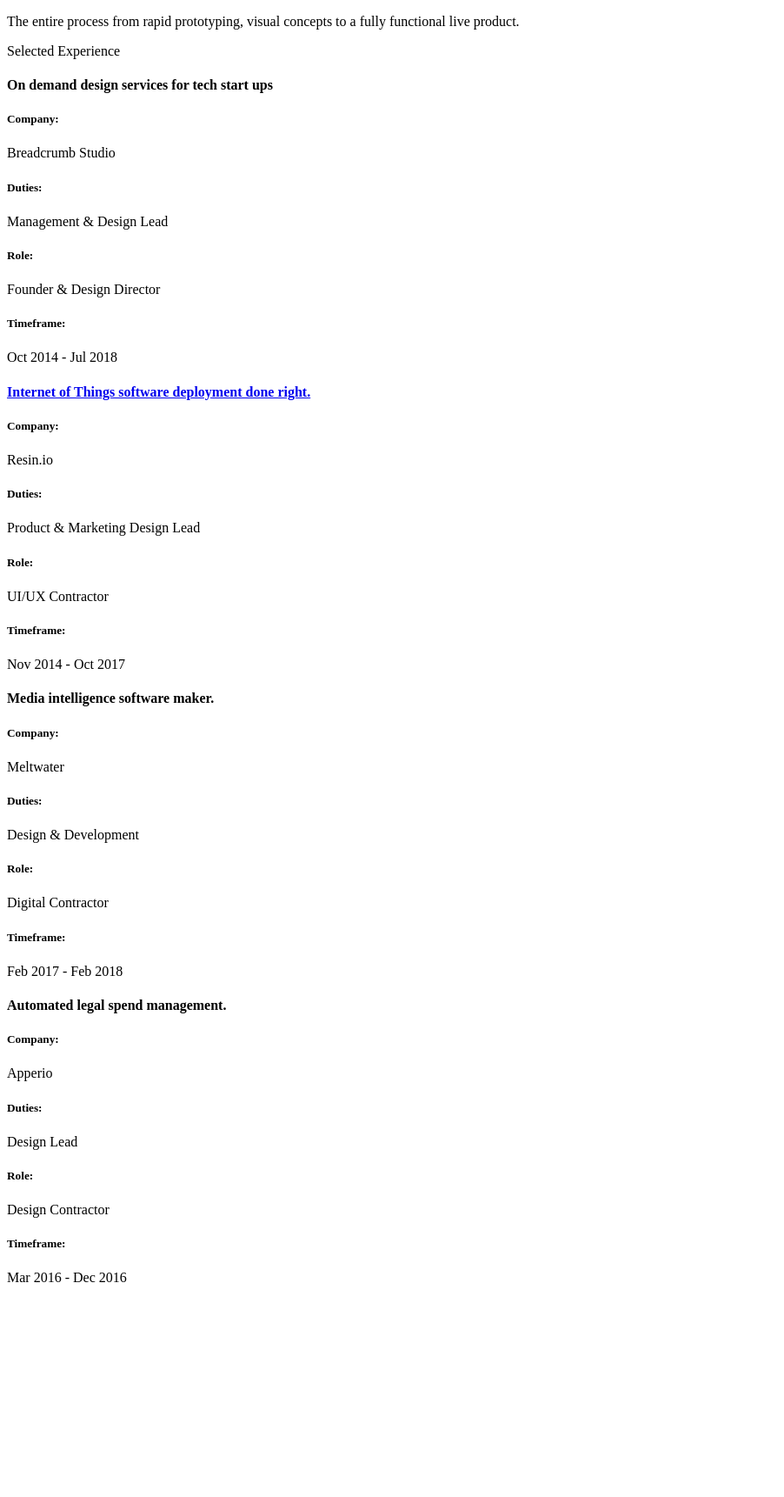
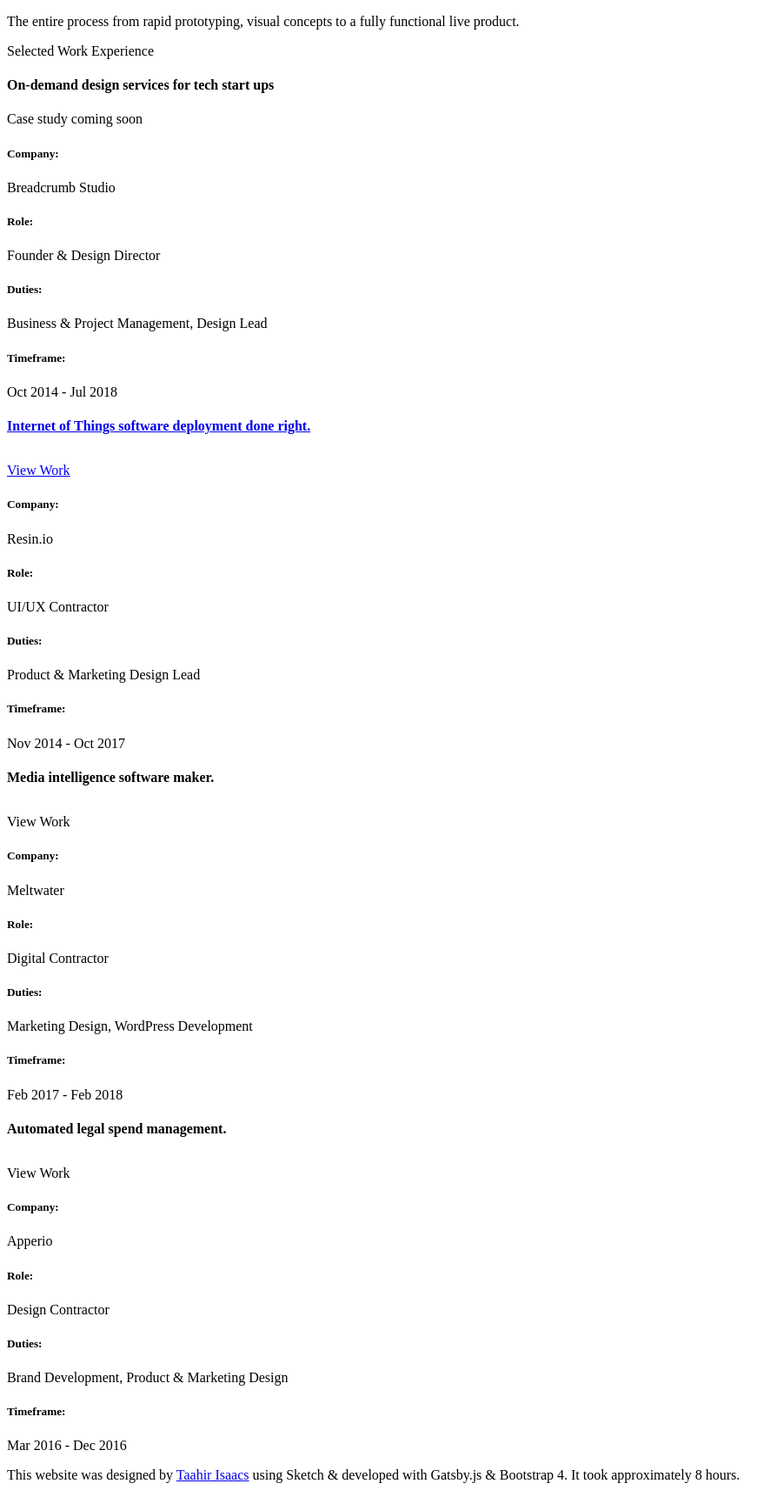
Before and after one commit to taahirisaacs/ti-portfolio, a Gatsby site: page / in a window 1280 px wide. Shown: the part 2040-3761 px from the top of the page at 87% size, without its empty margins (0-902 px from the left). Before the commit the page ends 3534 px from the top, so only its background shows below. Built offline with nearby package versions, Linux system fonts and the light colour scheme; Gatsby itself is replaced by a stand-in of ours.

Commit message:
updated font styling

```diff
--- a/src/layouts/_playground.scss
+++ b/src/layouts/_playground.scss
@@ -13,10 +13,22 @@
   color:#fff;
   text-decoration:none;
 }
+span.arrow-icn {
+    display: inline-block;
+    width: 20px;
+    height: auto;
+    margin-left: 0.5rem;
+    transition:0.3s ease;
+}
 a:hover {
   color:#fff;
-  text-decoration:underline;
+  text-decoration:none;
+
+  span.arrow-icn {
+      margin-left: 1rem;
+  }
 }
+
 .header {
     // position: absolute;
     width: 100%;
@@ -62,7 +74,7 @@
 }
 
 h1 {
-  font-family: 'Atlas Grotesk Detail';
+  font-family: -apple-system, BlinkMacSystemFont, Segoe UI, Roboto, Oxygen, Ubuntu, Cantarell, Fira Sans, Droid Sans, Helvetica Neue, sans-serif;
   font-weight: 700;
   font-size: 3.5rem;
   line-height:1.2;
@@ -77,7 +89,7 @@
   padding-top:1rem;
 
   h4.extra-info {
-      font-family: 'Atlas Grotesk Detail';
+        font-family: -apple-system, BlinkMacSystemFont, Segoe UI, Roboto, Oxygen, Ubuntu, Cantarell, Fira Sans, Droid Sans, Helvetica Neue, sans-serif;
       font-weight: 400;
       font-size: 1.25rem;
       margin-bottom: 1.25rem;
--- a/src/pages/about.js
+++ b/src/pages/about.js
@@ -7,7 +7,7 @@
   <div className="container">
 
   	<section className="row title">
-	    <h1>A designer that codes, builds (failed) startups, changes diapers, and is married to a beautiful wife.</h1>
+	    <h1>A designer that codes, builds (failed) startups, changes diapers, and is happily married.</h1>
     </section>
 
     <section className="row">
@@ -22,7 +22,7 @@
     	<div className="col-md-6">
     		<Link className="btn">Download my CV</Link>
     		<p>I'm Taahir, currently based in Cape Town working as a freelance multidisciplinary designer and front-end developer. Previously founder of Breadcrumb Studio - an on demand design service for start ups.</p>
-    		<p>Having run my design start-up successfully for 4 years, I've established a focus on design management and refined design processes.</p>
+    		<p>Having run my design start-up for 4 years, I've established a focus on design management, refined design processes and design methodologies.</p>
     		<p> I have experience with clients ranging from global corporations to one man shops, including: Dimension Data, GQ, DHL, Standard Bank, Resin.io, Meltwater, Apperio, Undercurrent News and DevicePilot.</p>
     		<p> User empathy is the basis to my work, with a well thought out theory behind them. The focus of my work varies between mediums ranging from; user experience and interfaces, web design and development, branding, and print.</p>
     	</div>
--- a/src/pages/index.js
+++ b/src/pages/index.js
@@ -6,6 +6,7 @@
 import web from "../images/skills/Web@2x.png"
 import dev from "../images/skills/Dev@2x.png"
 import hero from "../images/hero-bg.jpg"
+import arrow from "../images/arrow.png"
 
 const IndexPage = () => (
 	<div className="container">
@@ -66,24 +67,25 @@
 
 		<section className="container work">
 			<div className="row section-title">
-				<p>Selected Experience</p>
+				<p>Selected Work Experience</p>
 			</div>
 			<div className="row work-list">
 
 				<div className="col-md-9 work-item">
 					<div className="row">
 						<div className="col-md-4">
-							<h4>On demand design services for tech start ups</h4>
+							<h4>On-demand design services for tech start ups</h4>
+							<p>Case study coming soon</p>
 						</div>
 						<div className="col-md-4">
 							<h5 className="extra-desc">Company:</h5>
 					   		<p className="extra-info">Breadcrumb Studio</p>
-					   		<h5 className="extra-desc">Duties:</h5>
-					   		<p className="extra-info">Management & Design Lead</p>
+					   		<h5 className="extra-desc">Role:</h5>
+					   		<p className="extra-info">Founder & Design Director</p>
 				   		</div>
 				   		<div className="col-md-4">
-							<h5 className="extra-desc">Role:</h5>
-					   		<p className="extra-info">Founder & Design Director</p>
+							<h5 className="extra-desc">Duties:</h5>
+					   		<p className="extra-info">Business & Project Management, Design Lead</p>
 					   		<h5 className="extra-desc">Timeframe:</h5>
 					   		<p className="extra-info">Oct 2014 - Jul 2018</p>
 				   		</div>
@@ -95,17 +97,18 @@
 						<div className="col-md-4">
 							<Link to="resin">
 							<h4>Internet of Things software deployment done right.</h4>
+							<p>View Work<span className="arrow-icn"><img src={arrow} /></span></p>
 							</Link>
 						</div>
 						<div className="col-md-4">
 							<h5 className="extra-desc">Company:</h5>
 					   		<p className="extra-info">Resin.io</p>
-					   		<h5 className="extra-desc">Duties:</h5>
-					   		<p className="extra-info">Product & Marketing Design Lead</p>
+					   		<h5 className="extra-desc">Role:</h5>
+					   		<p className="extra-info">UI/UX Contractor</p>
 				   		</div>
 				   		<div className="col-md-4">
-							<h5 className="extra-desc">Role:</h5>
-					   		<p className="extra-info">UI/UX Contractor</p>
+							<h5 className="extra-desc">Duties:</h5>
+					   		<p className="extra-info">Product & Marketing Design Lead</p>
 					   		<h5 className="extra-desc">Timeframe:</h5>
 					   		<p className="extra-info">Nov 2014 - Oct 2017</p>
 				   		</div>
@@ -116,16 +119,17 @@
 					<div className="row">
 						<div className="col-md-4">
 							<h4>Media intelligence software maker.</h4>
+							<p>View Work<span className="arrow-icn"><img src={arrow} /></span></p>
 						</div>
 						<div className="col-md-4">
 							<h5 className="extra-desc">Company:</h5>
 					   		<p className="extra-info">Meltwater</p>
-					   		<h5 className="extra-desc">Duties:</h5>
-					   		<p className="extra-info">Design & Development</p>
+					   		<h5 className="extra-desc">Role:</h5>
+					   		<p className="extra-info">Digital Contractor</p>
 				   		</div>
 				   		<div className="col-md-4">
-							<h5 className="extra-desc">Role:</h5>
-					   		<p className="extra-info">Digital Contractor</p>
+					   		<h5 className="extra-desc">Duties:</h5>
+					   		<p className="extra-info">Marketing Design, WordPress Development</p>
 					   		<h5 className="extra-desc">Timeframe:</h5>
 					   		<p className="extra-info">Feb 2017 - Feb 2018</p>
 				   		</div>
@@ -136,16 +140,17 @@
 					<div className="row">
 						<div className="col-md-4">
 							<h4>Automated legal spend management.</h4>
+							<p>View Work<span className="arrow-icn"><img src={arrow} /></span></p>
 						</div>
 						<div className="col-md-4">
 							<h5 className="extra-desc">Company:</h5>
 					   		<p className="extra-info">Apperio</p>
-					   		<h5 className="extra-desc">Duties:</h5>
-					   		<p className="extra-info">Design Lead</p>
+							<h5 className="extra-desc">Role:</h5>
+					   		<p className="extra-info">Design Contractor</p>
 				   		</div>
 				   		<div className="col-md-4">
-							<h5 className="extra-desc">Role:</h5>
-					   		<p className="extra-info">Design Contractor</p>
+					   		<h5 className="extra-desc">Duties:</h5>
+					   		<p className="extra-info">Brand Development, Product & Marketing Design</p>
 					   		<h5 className="extra-desc">Timeframe:</h5>
 					   		<p className="extra-info">Mar 2016 - Dec 2016</p>
 				   		</div>
@@ -154,6 +159,12 @@
 
 			</div>
 		</section>
+
+		<div className="container footer">
+			<div className="copyright">
+				<p>This website was designed by <Link to="about">Taahir Isaacs</Link> using Sketch & developed with Gatsby.js & Bootstrap 4. It took approximately 8 hours.</p>
+			</div>
+		</div>
 	</div>
 )
 
```
Also changed, not shown: src/pages/resin.js (+43 -4 lines), src/images/arrow.png (added), src/images/case-study/res/res-1@2x.png (added), src/images/resin-io.png (added), src/images/taahir@2x.png.
